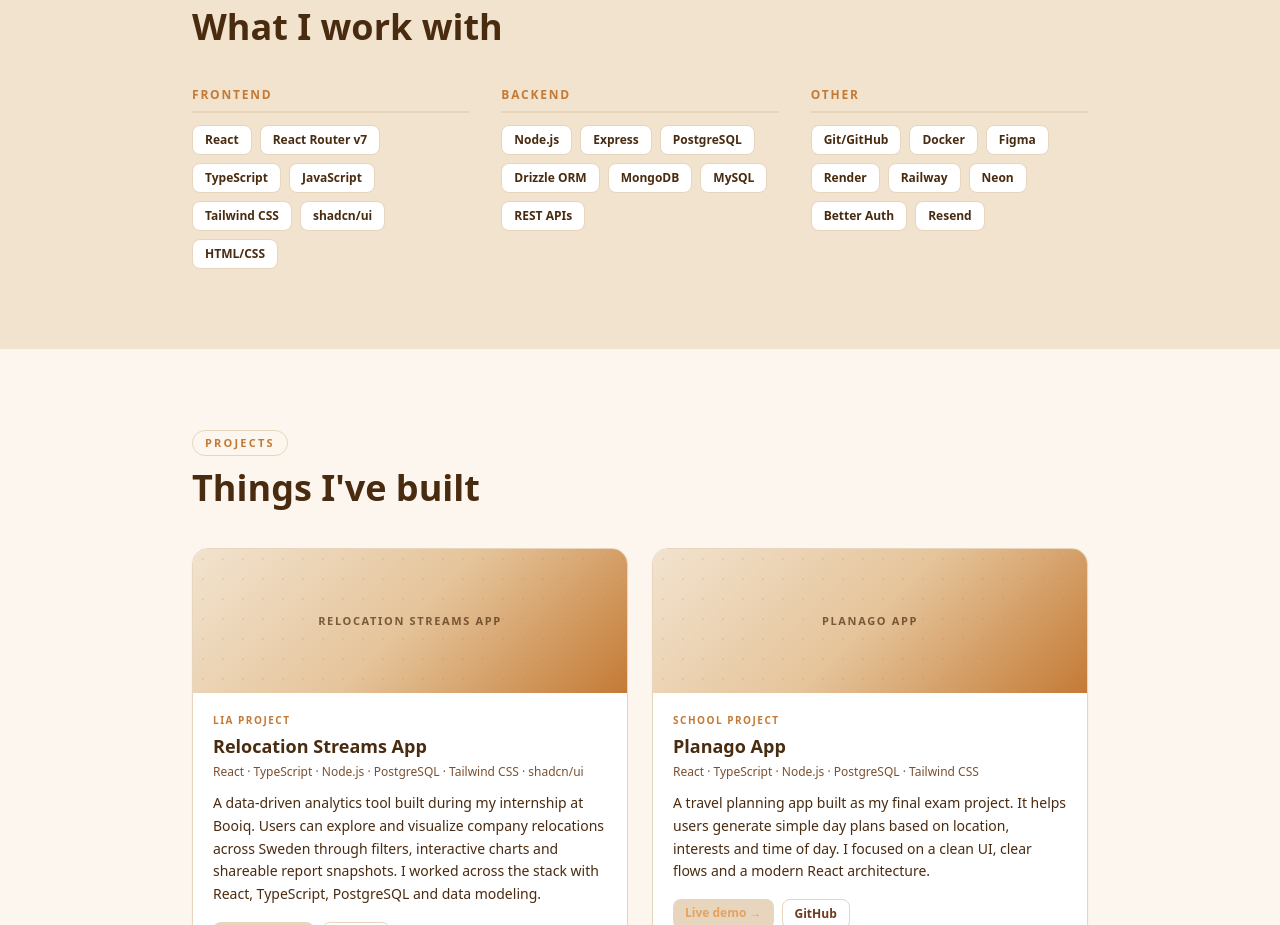
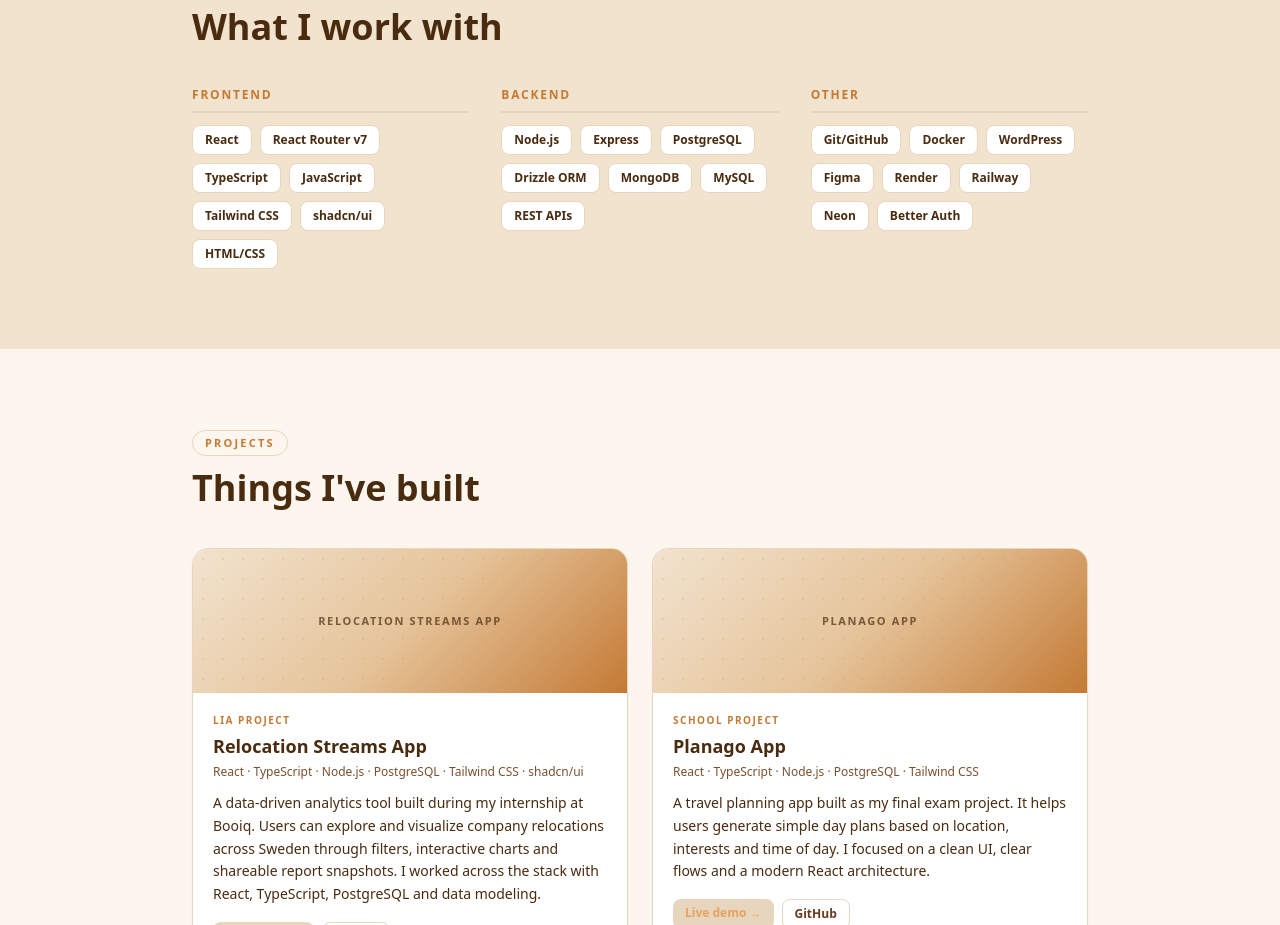
Before and after one commit to lisvensson/portfolio, a React (Vite) app: page / in a window 1280 px wide. Shown: the part 1460-2385 px from the top of the page. Built offline with nearby package versions, Linux system fonts and the light colour scheme.

Commit message:
chore: updated skills

```diff
--- a/src/data/skills.ts
+++ b/src/data/skills.ts
@@ -35,12 +35,12 @@ export const skillCategories: SkillCategory[] = [
     skills: [
       "Git/GitHub",
       "Docker",
+      "WordPress",
       "Figma",
       "Render",
       "Railway",
       "Neon",
       "Better Auth",
-      "Resend",
     ],
   },
 ];
```
